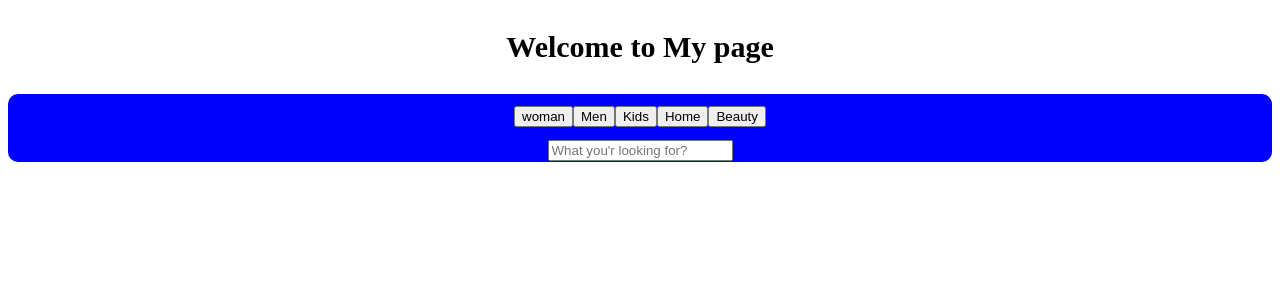
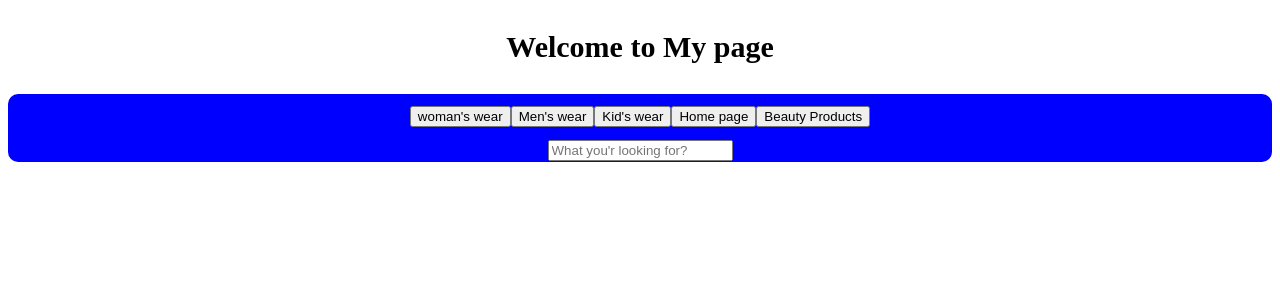
Before and after one commit to Reddy0724/my-app, a React (Create React App) app: page / in a window 1280 px wide. Shown: the top 300 px of the page. Built offline with nearby package versions, Linux system fonts and the light colour scheme.

Commit message:
adding description App.js

```diff
--- a/src/App.css
+++ b/src/App.css
@@ -10,4 +10,5 @@
 
 
 
+
 }
--- a/src/App.js
+++ b/src/App.js
@@ -5,19 +5,19 @@ function Button(){
     <div className='buttons'>
       <div >
       <button>
-     woman
+     woman's wear
       </button>
       <button>
-        Men
+        Men's wear
       </button>
       <button>
-        Kids
+        Kid's wear
         </button>
       <button>
-        Home
+        Home page
       </button>
       <button>
-        Beauty
+        Beauty Products
       </button>
 
       </div>
```
